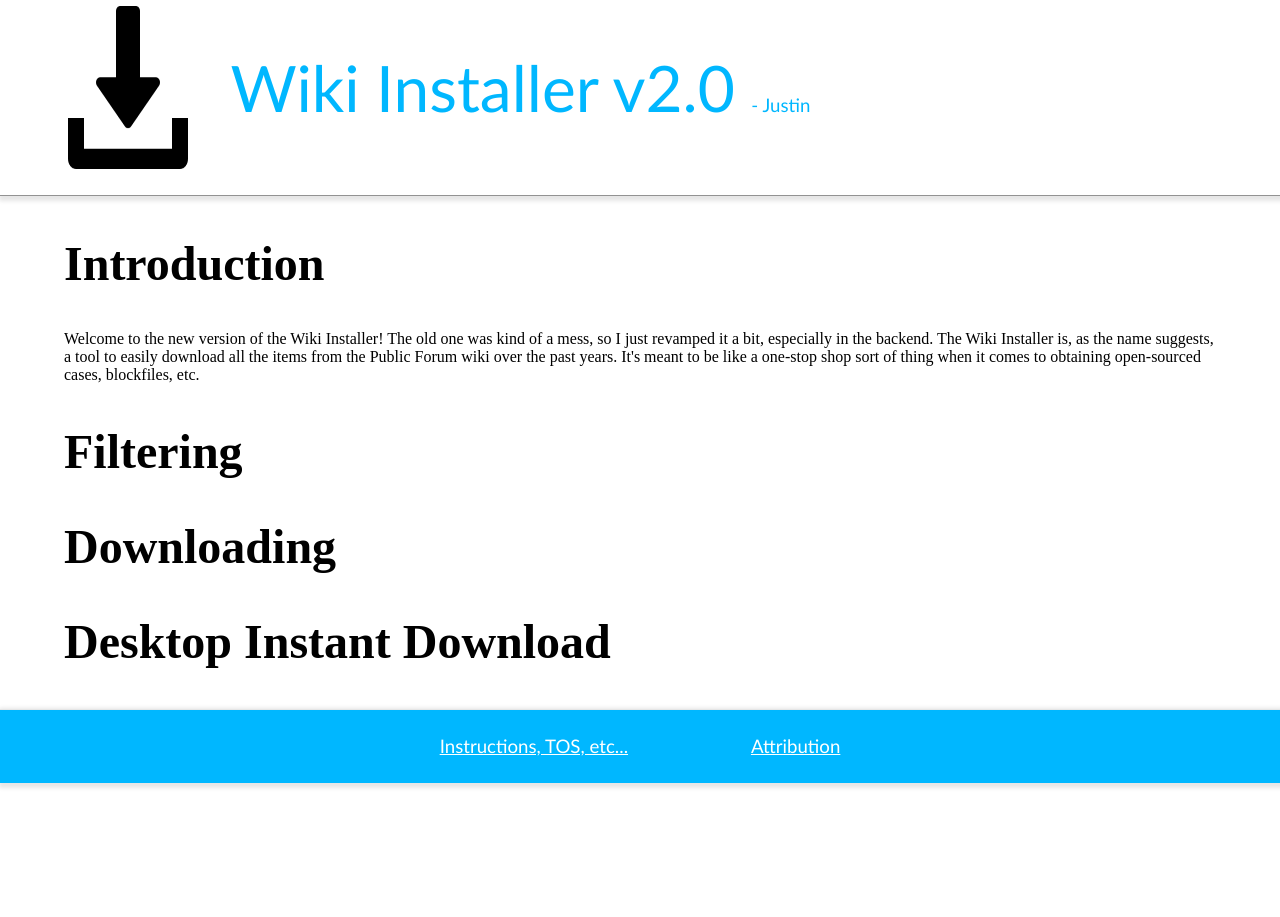
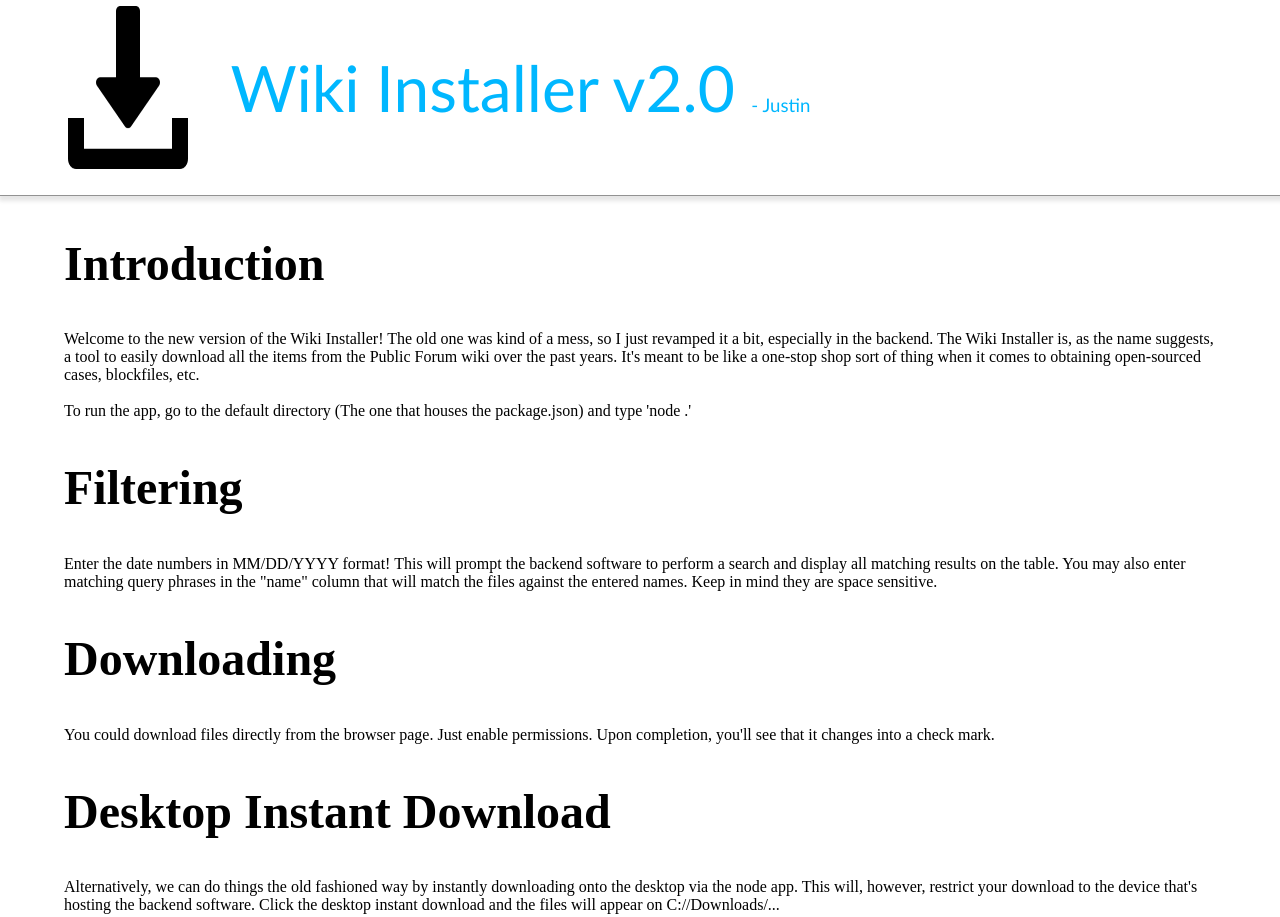
Before and after one commit to NotReallyJustin/Wiki-Installer, a website: page Frontend/Instructions.html in a window 1280 px wide. Shown: the top 917 px of the page. Before the commit the page ends 800 px from the top, so only its background shows below. Drawn offline with Linux system fonts and the light colour scheme.

Commit message:
Added instructions

```diff
--- a/Frontend/Instructions.html
+++ b/Frontend/Instructions.html
@@ -28,19 +28,23 @@
 		<div id="contentPane">
 			<div>
 				<h2 class="cursiveh2">Introduction</h2>
-				Welcome to the new version of the Wiki Installer! The old one was kind of a mess, so I just revamped it a bit, especially in the backend. The Wiki Installer is, as the name suggests, a tool to easily download all the items from the Public Forum wiki over the past years. It's meant to be like a one-stop shop sort of thing when it comes to obtaining open-sourced cases, blockfiles, etc.
+				Welcome to the new version of the Wiki Installer! The old one was kind of a mess, so I just revamped it a bit, especially in the backend. The Wiki Installer is, as the name suggests, a tool to easily download all the items from the Public Forum wiki over the past years. It's meant to be like a one-stop shop sort of thing when it comes to obtaining open-sourced cases, blockfiles, etc. <br /> <br />
+				To run the app, go to the default directory (The one that houses the package.json) and type 'node .'
 			</div>
 
 			<div>
 				<h2 class="cursiveh2">Filtering</h2>
+				Enter the date numbers in MM/DD/YYYY format! This will prompt the backend software to perform a search and display all matching results on the table. You may also enter matching query phrases in the "name" column that will match the files against the entered names. Keep in mind they are space sensitive.
 			</div>
 
 			<div>
 				<h2 class="cursiveh2">Downloading</h2>
+				You could download files directly from the browser page. Just enable permissions. Upon completion, you'll see that it changes into a check mark.
 			</div>
 
 			<div>
 				<h2 class="cursiveh2">Desktop Instant Download</h2>
+				Alternatively, we can do things the old fashioned way by instantly downloading onto the desktop via the node app. This will, however, restrict your download to the device that's hosting the backend software. Click the desktop instant download and the files will appear on C://Downloads/...
 			</div>
 		</div>
 
```
